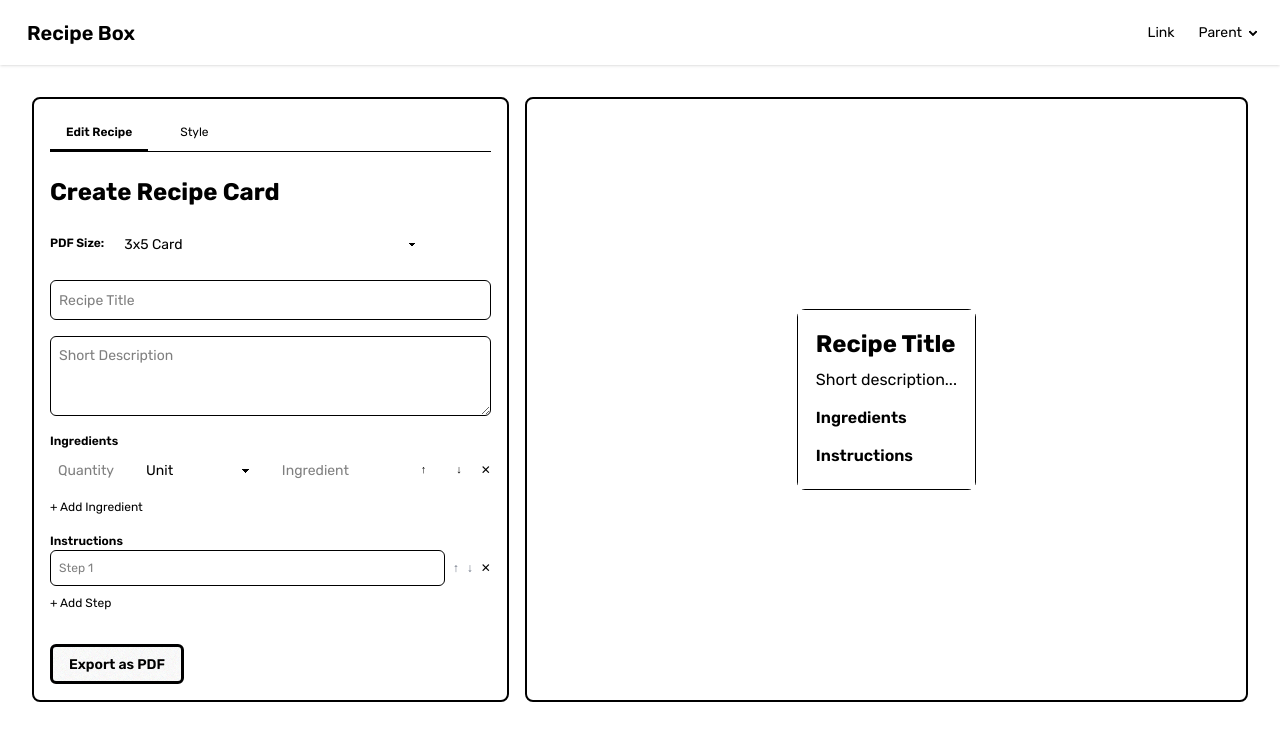
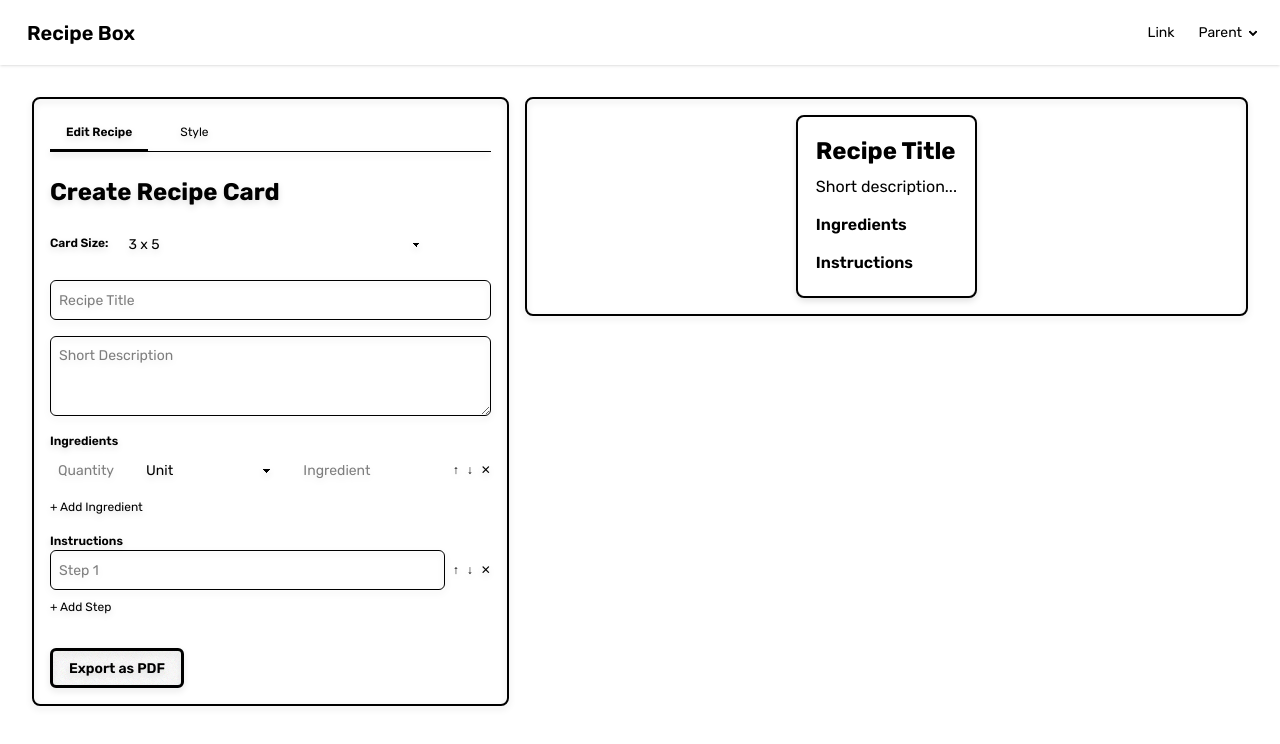
Before and after one commit to Tooboi/recipe-cards, a Next.js app: page /new-card in a window 1280 px wide. Shown: the top 744 px of the page. Built offline with nearby package versions, Linux system fonts and the light colour scheme.

Commit message:
Style Updates

```diff
--- a/src/app/globals.css
+++ b/src/app/globals.css
@@ -17,6 +17,7 @@ body::-webkit-scrollbar {
   font-family: Rubix, Helvetica, sans-serif;
   --background: var(--background)
   --foreground: var(--foreground);
+  overflow: hidden;
 }
 
 .classic-theme {
--- a/src/app/new-card/page.tsx
+++ b/src/app/new-card/page.tsx
@@ -105,9 +105,10 @@ export default function NewCard() {
   };
 
   return (
-    <div className="grid grid-cols-5 p-4 gap-4">
+    <div className="h-screen">
+      <div className=" grid grid-cols-5 h-screen p-4 gap-4">
         {/* Left Panel */}
-      <fieldset className="fieldset bg-base-200 border-primary col-span-2 rounded-lg border-2 w-full flex flex-col  p-4">
+        <fieldset className="fieldset bg-base-200 border-primary col-span-2 rounded-lg border-2 w-full flex flex-col h-max p-4 drop-shadow-md">
           <div className="">
             {/* Tabs at top */}
             <div className="flex gap-4 mb-6 border-b">
@@ -125,11 +126,11 @@ export default function NewCard() {
                 <h1 className="text-2xl font-bold">Create Recipe Card</h1>
                 <div>
                   <label htmlFor="pdf-size" className="mr-2 font-semibold">
-                  PDF Size:
+                    Card Size:
                   </label>
-                <select id="pdf-size" value={pdfSize} onChange={(e) => setPdfSize(e.target.value as '3x5' | 'letter')} className="select select-bordered">
-                  <option value="3x5">3x5 Card</option>
-                  <option value="letter">Letter (8.5x11 in)</option>
+                  <select id="pdf-size" value={pdfSize} onChange={(e) => setPdfSize(e.target.value as '3x5' | 'letter')} className="select select-primary">
+                    <option value="3x5">3 x 5</option>
+                    <option value="letter">Letter</option>
                   </select>
                 </div>
 
@@ -174,10 +175,10 @@ export default function NewCard() {
                       <input type="text" placeholder="Ingredient" value={ingredient.item} onChange={(e) => updateField(setIngredients, i, { ...ingredient, item: e.target.value }, ingredients)} className="flex-grow input input-primary p-2 rounded" />
 
                       {/* Reorder and Remove */}
-                    <button className="text-primary btn btn-xs" onClick={() => moveIngredient(i, 'up')} disabled={i === 0} title="Move up">
+                      <button className="text-primary" onClick={() => moveIngredient(i, 'up')} disabled={i === 0} title="Move up">
                         ↑
                       </button>
-                    <button className="text-primary btn btn-xs" onClick={() => moveIngredient(i, 'down')} disabled={i === ingredients.length - 1} title="Move down">
+                      <button className="text-primary" onClick={() => moveIngredient(i, 'down')} disabled={i === ingredients.length - 1} title="Move down">
                         ↓
                       </button>
                       <button onClick={() => removeIngredient(i)} className="text-warning" title="Remove">
@@ -198,11 +199,11 @@ export default function NewCard() {
                       <label htmlFor={`step-${i}`} className="sr-only">
                         Step {i + 1}
                       </label>
-                    <input id={`step-${i}`} name={`step-${i}`} placeholder={`Step ${i + 1}`} className="flex-grow border p-2 rounded-md" value={step} onChange={(e) => updateField(setInstructions, i, e.target.value, instructions)} />
-                    <button className="text-gray-500" onClick={() => moveField(setInstructions, instructions, i, 'up')} disabled={i === 0} title="Move up">
+                      <input id={`step-${i}`} name={`step-${i}`} placeholder={`Step ${i + 1}`} className="flex-grow input input-primary border p-2 rounded-md" value={step} onChange={(e) => updateField(setInstructions, i, e.target.value, instructions)} />
+                      <button className="text-primary" onClick={() => moveField(setInstructions, instructions, i, 'up')} disabled={i === 0} title="Move up">
                         ↑
                       </button>
-                    <button className="text-gray-500" onClick={() => moveField(setInstructions, instructions, i, 'down')} disabled={i === instructions.length - 1} title="Move down">
+                      <button className="text-primary" onClick={() => moveField(setInstructions, instructions, i, 'down')} disabled={i === instructions.length - 1} title="Move down">
                         ↓
                       </button>
                       <button onClick={() => removeField(setInstructions, instructions, i)} className="text-warning" title="Remove">
@@ -255,13 +256,12 @@ export default function NewCard() {
           </div>
         </fieldset>
 
-
         {/* Live Preview */}
-      <fieldset className="p-4 flex fieldset justify-center border-2 rounded-lg border-primary items-center col-span-3 flex-grow">
-        <div className="border border-black rounded-lg">
+        <fieldset className="p-4 h-max flex fieldset justify-center border-2 bg-base-200 rounded-lg border-primary items-center col-span-3 flex-grow drop-shadow-md">
+          <div className="border-2 border-black rounded-lg">
             <div
               id="recipe-preview"
-            className={`relative w-full max-w-[min(100%,${pdfSize === '3x5' ? '15rem' : '44rem'})] aspect-[${pdfSize === '3x5' ? '5/3' : '11/8.5'}] p-4 scale-container`}
+              className={`rounded-lg relative w-full max-w-[min(100%,${pdfSize === '3x5' ? '15rem' : '44rem'})] aspect-[${pdfSize === '3x5' ? '5/3' : '11/8.5'}] p-4 scale-container`}
               style={{
                 fontFamily: `'${font}', sans-serif`,
                 backgroundColor,
@@ -295,5 +295,6 @@ export default function NewCard() {
           </div>
         </fieldset>
       </div>
+    </div>
   );
 }
```
Lines whose indentation alone changed are shown as unchanged.
